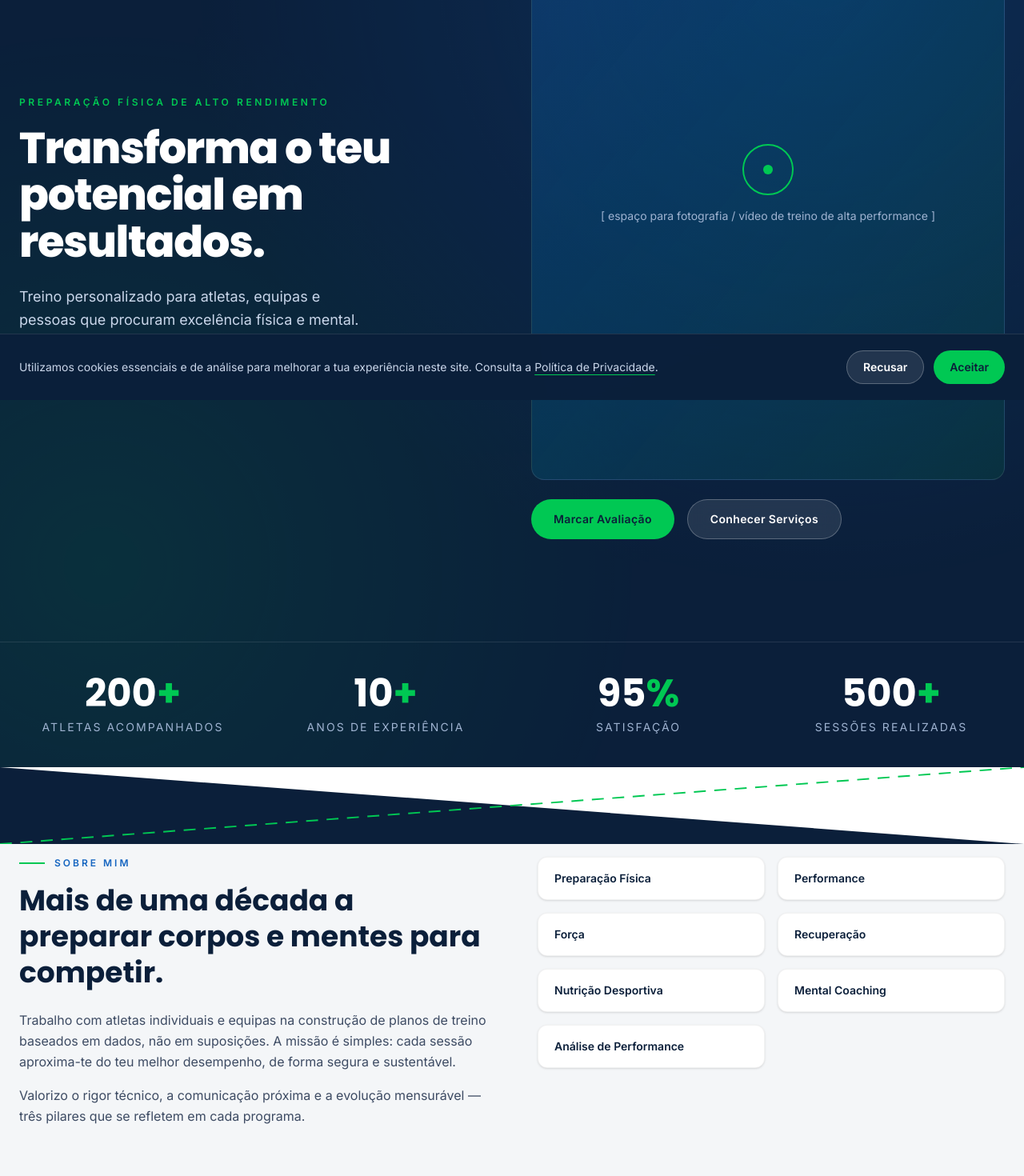
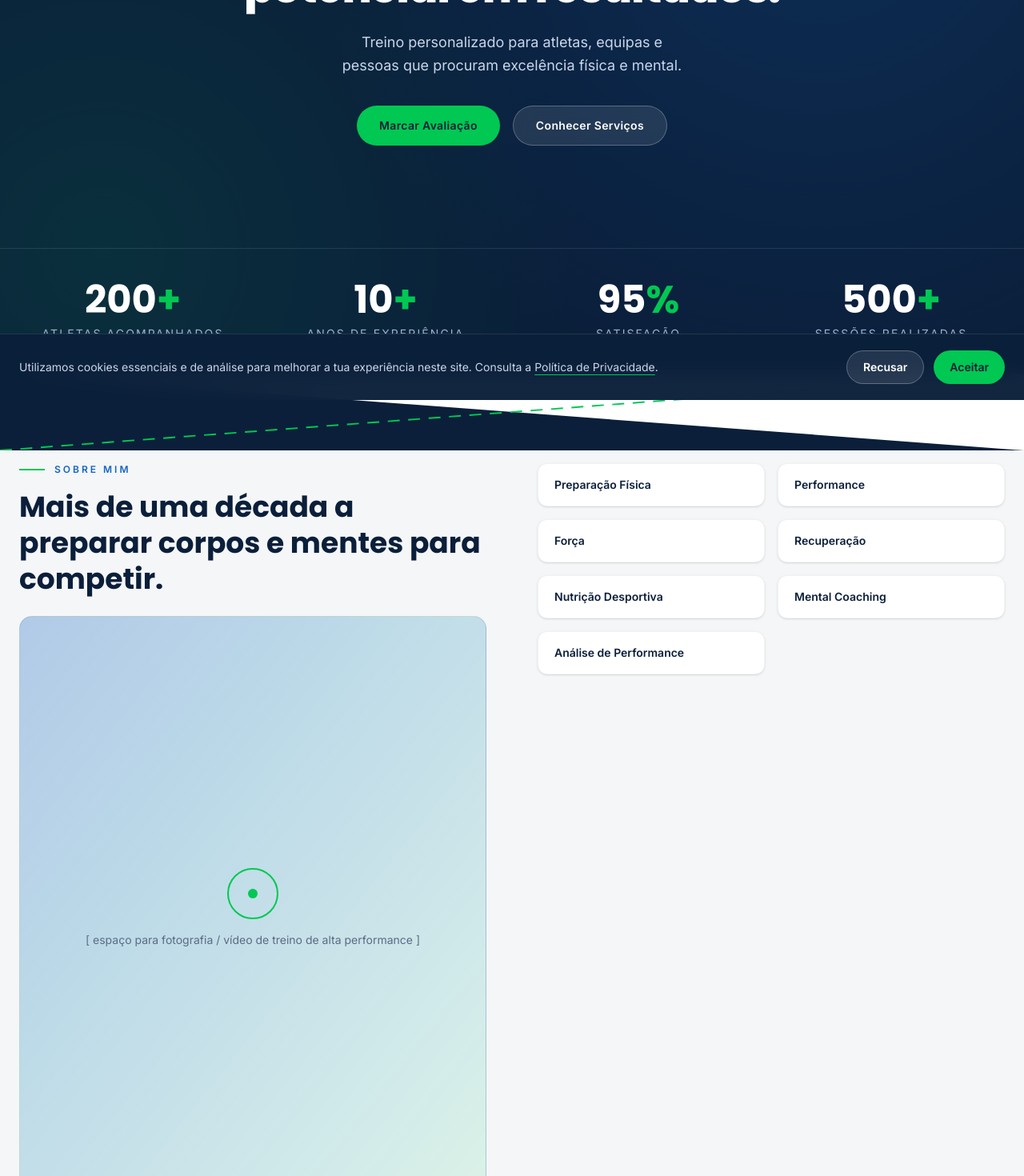
Before and after one commit to AngeloCaetano88/site-alexandra-fonseca, a Next.js app: page / in a window 1280 px wide. Shown: the part 300-1770 px from the top of the page at 80% size. Built offline with nearby package versions, Linux system fonts and the light colour scheme; no server answers.

Commit message:
Move espaço de fotografia/vídeo do Hero para a secção Sobre
Remove o placeholder de imagem da homepage (Hero) e simplifica-a para
uma única coluna centrada. A secção "Sobre mim" passa a mostrar esse
espaço de fotografia/vídeo no lugar dos dois parágrafos de texto.

```diff
--- a/components/marketing/About.tsx
+++ b/components/marketing/About.tsx
@@ -12,16 +12,16 @@ export function About() {
             <h2 className="font-display font-bold text-3xl md:text-4xl leading-tight mb-6">
               Mais de uma década a preparar corpos e mentes para competir.
             </h2>
-            <p className="text-[#3d4b63] leading-relaxed mb-4">
-              Trabalho com atletas individuais e equipas na construção de
-              planos de treino baseados em dados, não em suposições. A missão
-              é simples: cada sessão aproxima-te do teu melhor desempenho, de
-              forma segura e sustentável.
-            </p>
-            <p className="text-[#3d4b63] leading-relaxed">
-              Valorizo o rigor técnico, a comunicação próxima e a evolução
-              mensurável — três pilares que se refletem em cada programa.
-            </p>
+            <div className="relative aspect-4/5 rounded-2xl bg-gradient-to-br from-electric/30 to-performance-green/10 border border-black/10 flex items-center justify-center">
+              <div className="text-center px-8">
+                <div className="mx-auto w-16 h-16 rounded-full border-2 border-performance-green flex items-center justify-center mb-4">
+                  <div className="w-3 h-3 rounded-full bg-performance-green" />
+                </div>
+                <p className="text-[#5c6b84] text-sm">
+                  [ espaço para fotografia / vídeo de treino de alta performance ]
+                </p>
+              </div>
+            </div>
           </Reveal>
           <Reveal delay={150}>
             <div className="grid grid-cols-2 gap-4">
--- a/components/marketing/Hero.tsx
+++ b/components/marketing/Hero.tsx
@@ -12,7 +12,7 @@ export function Hero() {
             "radial-gradient(circle at 80% 20%, rgba(21,101,192,0.5), transparent 55%), radial-gradient(circle at 10% 80%, rgba(0,200,83,0.25), transparent 45%)",
         }}
       />
-      <div className="relative max-w-7xl mx-auto px-6 pt-24 pb-32 grid md:grid-cols-2 gap-12 items-center">
+      <div className="relative max-w-3xl mx-auto px-6 pt-24 pb-32 text-center">
         <Reveal>
           <p className="text-xs font-semibold tracking-[0.3em] uppercase text-performance-green mb-5">
             Preparação física de alto rendimento
@@ -20,23 +20,11 @@ export function Hero() {
           <h1 className="font-display font-extrabold text-white text-4xl sm:text-5xl lg:text-[3.4rem] leading-[1.08] tracking-tight">
             Transforma o teu potencial em resultados.
           </h1>
-          <p className="mt-6 text-lg text-[#c9d6ea] max-w-md leading-relaxed">
+          <p className="mt-6 text-lg text-[#c9d6ea] max-w-md mx-auto leading-relaxed">
             Treino personalizado para atletas, equipas e pessoas que procuram
             excelência física e mental.
           </p>
-        </Reveal>
-        <Reveal delay={150}>
-          <div className="relative aspect-4/5 rounded-2xl bg-gradient-to-br from-electric/30 to-performance-green/10 border border-white/10 flex items-center justify-center">
-            <div className="text-center px-8">
-              <div className="mx-auto w-16 h-16 rounded-full border-2 border-performance-green flex items-center justify-center mb-4">
-                <div className="w-3 h-3 rounded-full bg-performance-green" />
-              </div>
-              <p className="text-[#9fb3d1] text-sm">
-                [ espaço para fotografia / vídeo de treino de alta performance ]
-              </p>
-            </div>
-          </div>
-          <div className="mt-6 flex flex-wrap gap-4">
+          <div className="mt-9 flex flex-wrap justify-center gap-4">
             <GlassButton href="/calendario">Marcar Avaliação</GlassButton>
             <GlassButton variant="outline" href="/#servicos">
               Conhecer Serviços
```
